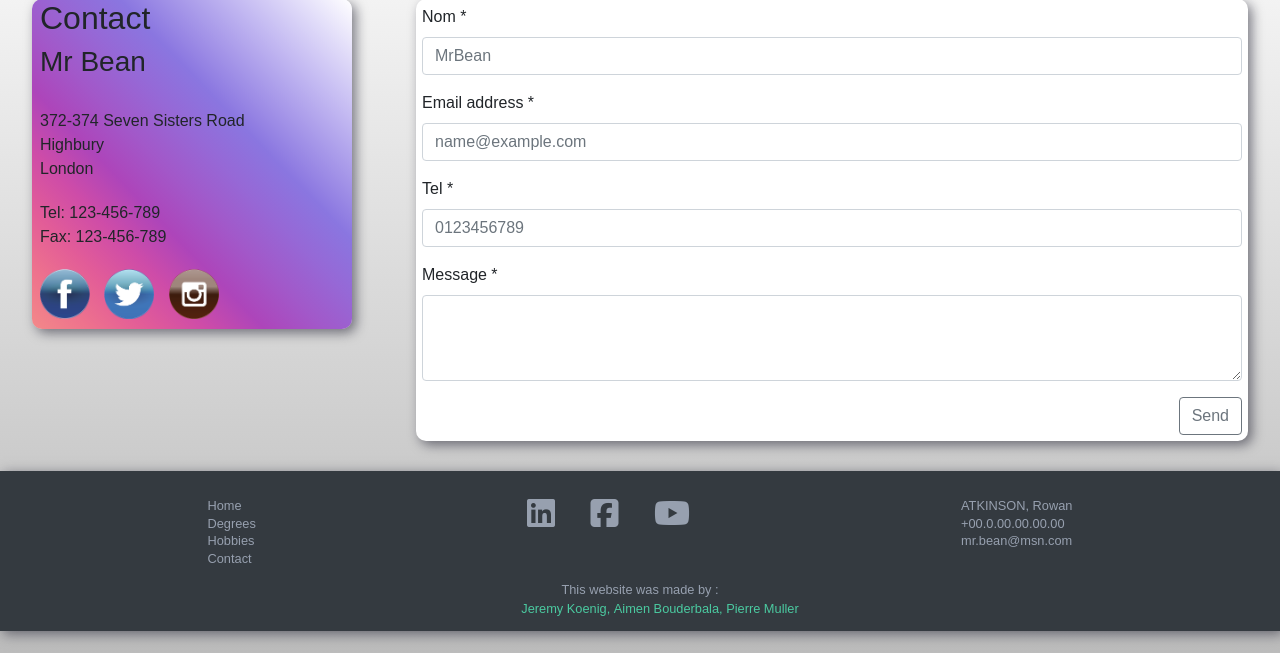
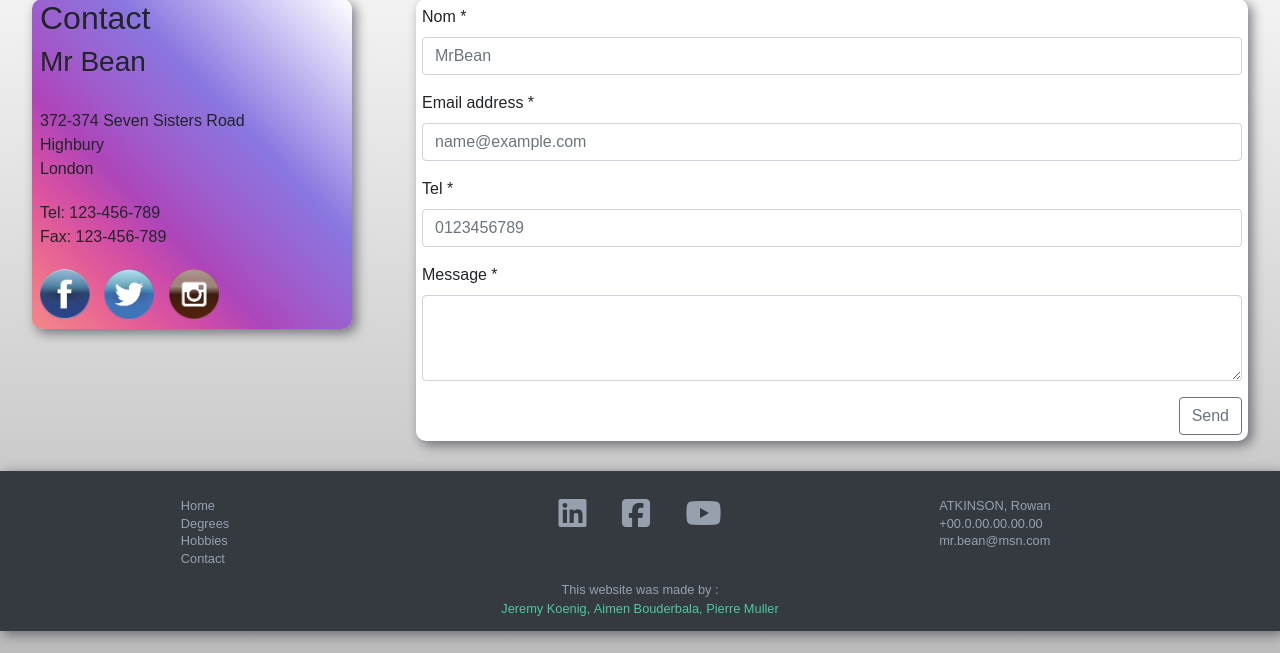
Before and after one commit to kiw808/ResumePHP, a PHP site: page /contact.html in a window 1280 px wide. Shown: the part 147-800 px from the top of the page. Run offline with PHP 8.4, Linux system fonts and the light colour scheme; some libraries are stand-ins or nearby versions; some web fonts are replaced.

Commit message:
corrected some errors

```diff
--- a/css/footer.css
+++ b/css/footer.css
@@ -48,7 +48,7 @@ footer p, li {
   font-size: 2rem;
   margin: 0 1rem;
 }
-.footer-box {https://i.imgflip.com/1w2led.jpg
+.footer-box {
   width: 10rem;
 }
 
@@ -70,7 +70,7 @@ footer p, li {
 #contributors {
   margin: 0;
 }
-#copyright ul {https://i.imgflip.com/1w2led.jpg
+#copyright ul {
   padding: 0;
 }
 #copyright a {
```
